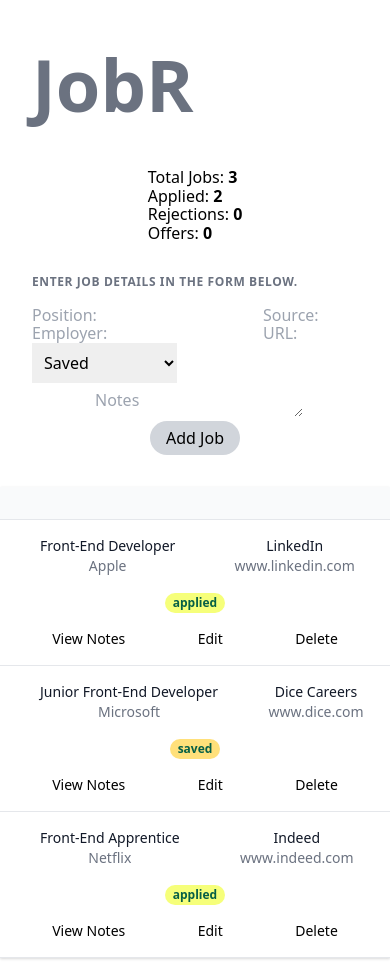
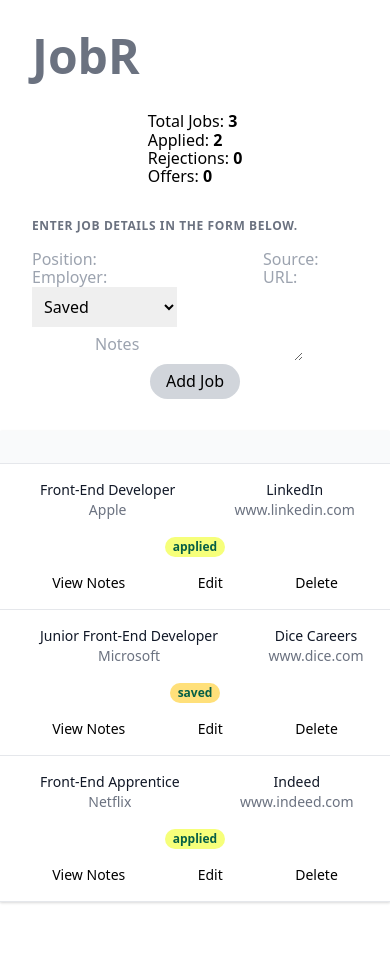
Before and after one commit to rscole87/job-search-app, a React (Create React App) app: page / in a window 390 px wide. Shown: the top 966 px of the page. After the commit the page ends 910 px from the top, so only its background shows below. Built offline with nearby package versions, Linux system fonts and the light colour scheme.

Commit message:
resize header for mobile

```diff
--- a/src/components/HeaderComponent.js
+++ b/src/components/HeaderComponent.js
@@ -5,7 +5,7 @@
   return (
     <div className="px-8 grid grid-cols-1 md:grid-cols-2 flex items-center justify-between">
       <div className="flex-1">
-        <h1 className="text-gray-500 text-7xl font-extrabold">JobR</h1>
+        <h1 className="text-gray-500 text-5xl md:text-7xl font-extrabold md:my-10">JobR</h1>
       </div>
       <div className="flex-1 flex justify-around mb-8 md:mb-0">
         <Counters jobsCount={props.jobsCount} appliedCount={props.appliedCount} rejectCount={props.rejectCount} offerCount={props.offerCount} />
```
